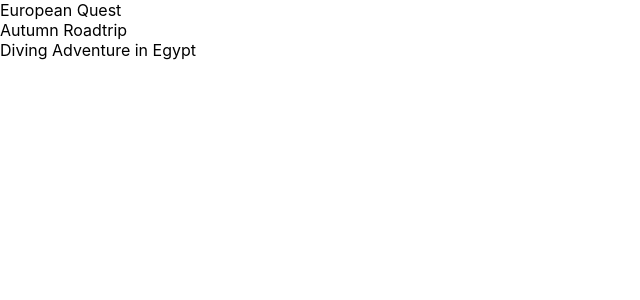
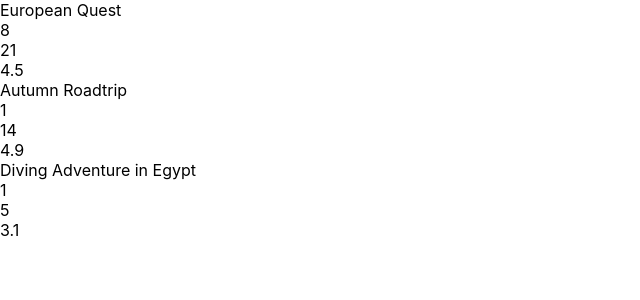
Before and after one commit to aaronsweeneyweb/chooose-test, a React (Create React App) app: page / in a window 1280 px wide. Shown: the top 300 px of the page, without its empty margins (0-640 px from the left). Built offline with nearby package versions, Linux system fonts and the light colour scheme; data requests are answered from the project's data file.

Commit message:
Adding TripItemList & TripItem components to render the trip data more appropriately

```diff
--- a/src/components/Home.tsx
+++ b/src/components/Home.tsx
@@ -1,5 +1,6 @@
 import { useState, useEffect } from 'react';
 import axios from 'axios';
+import TripItemList from './TripItemList';
 import { TripItemProps } from '../types';
 
 const Home = () => {
@@ -15,9 +16,7 @@ const Home = () => {
 
   return (
     <div>
-      {data.map(item => (
-        <div key={item.id}>{item.title}</div>
-      ))}
+      <TripItemList trips={data}/>
     </div>
   )
 }
--- /dev/null
+++ b/src/components/TripItem.tsx
@@ -0,0 +1,15 @@
+import { TripItemProps } from '../types';
+
+const TripItem = (item: TripItemProps) => {
+
+  return (
+    <div>
+      <div>{item.title}</div>
+      <div>{item.countries}</div>
+      <div>{item.days}</div>
+      <div>{item.rating}</div>
+    </div>
+  )
+}
+
+export default TripItem
--- /dev/null
+++ b/src/components/TripItemList.tsx
@@ -0,0 +1,29 @@
+import TripItem from "./TripItem";
+import { TripItemProps } from "../types";
+
+type TripItemListProps = {
+  trips: TripItemProps[];
+};
+
+const TripItemList: React.FC<TripItemListProps> = ({ trips }) => {
+
+  return (
+    <>
+      {trips.map((item: TripItemProps) => (
+        <TripItem
+          key={item.id}
+          id={item.id}
+          title={item.title}
+          countries={item.countries}
+          days={item.days}
+          emissionsValue={item.emissionsValue}
+          emissionsUnit={item.emissionsUnit}
+          rating={item.rating}
+          imageUrl={item.imageUrl}
+        />
+      ))}
+    </>
+  )
+}
+
+export default TripItemList
```
Also changed, not shown: 1 other file (tests, documents, lock files or other folders).
